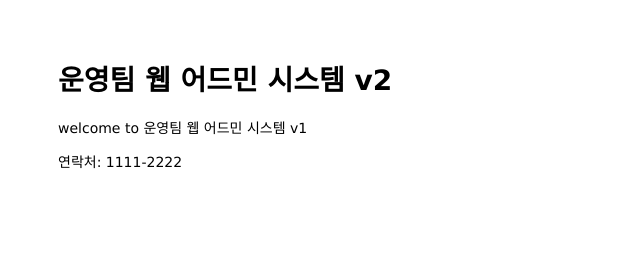
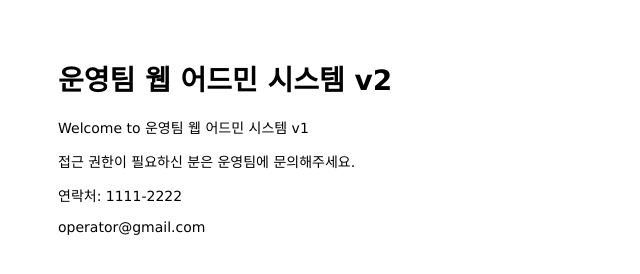
Before and after one commit to yubbbbbbi/mastering-git-github, a website: page public/index.html in a window 1280 px wide. Shown: the whole page, without its empty margins (0-640 px from the left). Drawn offline with Linux system fonts and the light colour scheme.

Commit message:
Change content in main page

```diff
--- a/public/index.html
+++ b/public/index.html
@@ -7,10 +7,12 @@
 
 <body>
   <h1>운영팀 웹 어드민 시스템 v2</h1>
-  <p>welcome to 운영팀 웹 어드민 시스템 v1</p>
+  <p>Welcome to 운영팀 웹 어드민 시스템 v1</p>
+  <p>접근 권한이 필요하신 분은 운영팀에 문의해주세요.</p>
 </body>
 
 <footer>
   <p>연락처: 1111-2222</p>
+  <p>operator@gmail.com</p>
 </footer>
 </html>
```
